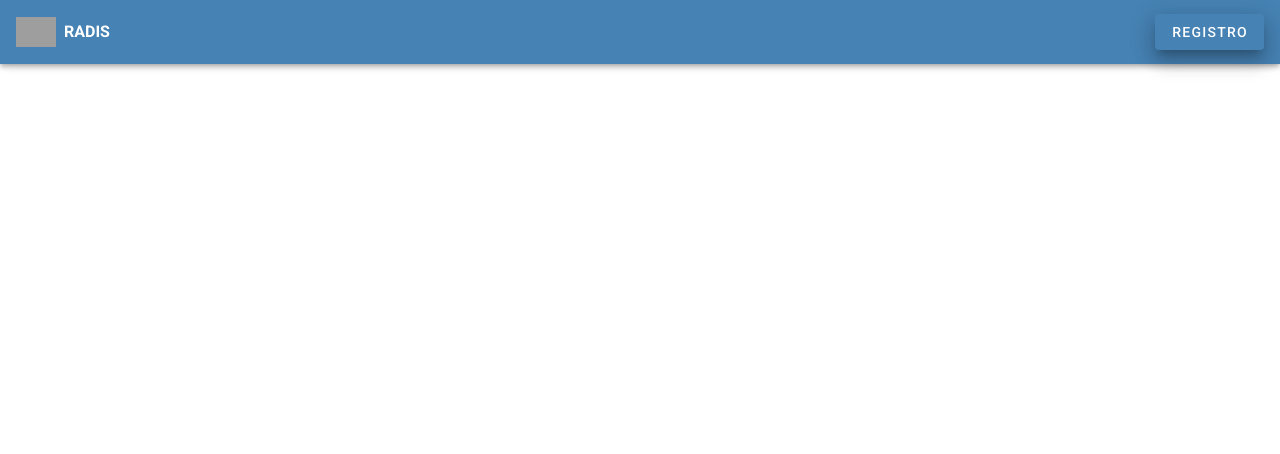
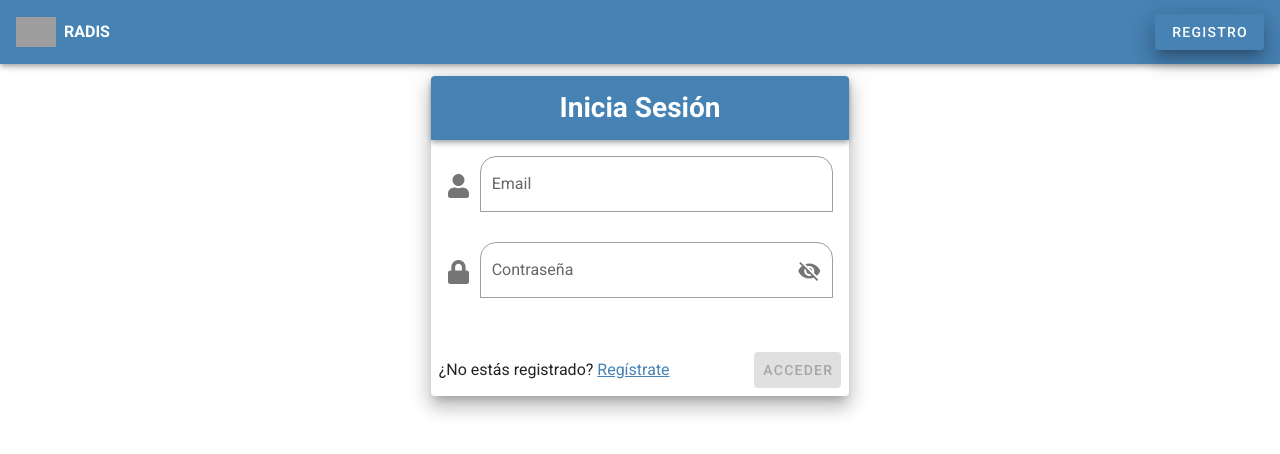
Before and after one commit to carlostorralba12/RedSocial_TFG, a Vue app in the folder frontend/: page /login in a window 1280 px wide. Shown: the top 454 px of the page. Built offline with nearby package versions, Linux system fonts and the light colour scheme; grey boxes are pictures that could not be loaded; a small style sheet from the web is missing.

Commit message:
Añado login frontend y cambios en el diseño de registro

```diff
--- a/frontend/package.json
+++ b/frontend/package.json
@@ -17,6 +17,7 @@
     "vuex": "^3.4.0"
   },
   "devDependencies": {
+    "@fortawesome/fontawesome-free": "^5.15.2",
     "@vue/cli-plugin-babel": "~4.5.0",
     "@vue/cli-plugin-pwa": "~4.5.0",
     "@vue/cli-plugin-router": "~4.5.0",
--- /dev/null
+++ b/frontend/src/components/Login/Login.vue
@@ -0,0 +1,128 @@
+<template>
+
+    <div class="login-wrapper">
+
+        <v-container fluid fill-height>
+
+            <v-layout align-center justify-center>
+
+               <v-flex xs12 sm8 md4>
+
+                  <v-card class="elevation-12">
+
+                     <v-toolbar dark color="primary">
+
+                        <v-toolbar-title class="header-auth">Inicia Sesión</v-toolbar-title>
+
+                     </v-toolbar>
+
+                     <v-card-text>
+
+                        <v-form v-model="loginForm">
+
+                           <v-text-field
+                              prepend-icon="fas fa-user"
+                              v-model="email"
+                              :rules="emailRules"
+                              label="Email"
+                              type="text"
+                              outlined
+                              shaped
+                           ></v-text-field>
+
+                           <v-text-field
+                              v-model="password"
+                               :rules="[rules.min]"
+                              prepend-icon="fas fa-lock"
+                              :append-icon="showPassword ? 'mdi-eye' : 'mdi-eye-off'"
+                              :type="showPassword ? 'text' : 'password'"
+                              label="Contraseña"
+                              outlined
+                              shaped
+                              @click:append="showPassword = !showPassword"
+                           ></v-text-field>
+
+                        </v-form>
+
+                     </v-card-text>
+
+                     <v-card-actions class="buttons-footer">
+
+                        <span>¿No estás registrado? <router-link to="register">Regístrate</router-link></span>
+                        <v-btn color="accent" @click="login()" type="submit" :disabled="!loginForm">Acceder</v-btn>
+
+                     </v-card-actions>
+
+                  </v-card>
+
+                  <v-alert v-if="errorLogin" class="error-login"
+                     transition="scale-transition"
+                     dismissible
+                     dense
+                     type="error">
+                     Email y contraseña incorrectos. Prueba otra vez...
+                  </v-alert>
+
+               </v-flex>
+
+            </v-layout>
+
+         </v-container>
+
+    </div>
+
+</template>
+
+<style scoped lang="scss">
+  @import './login.scss';
+</style>
+
+<script>
+ import AuthService from '../../services/auth.service';
+export default {
+   name: 'Login',
+   data: () => ({
+      errorLogin: false,
+      loginForm: false,
+      email: null,
+      emailRules: [
+         v => /.+@.+/.test(v) || 'El email debe ser válido'
+      ],
+      showPassword: false,
+      showRePassword: false,
+      password: null,
+      rePassword: null,
+      rules: {
+         min: v => !!v && v.length >= 8 || 'Mínimo 8 caracteres',
+         emailMatch: () => ("The email and password you entered don't match")
+      },
+      authService : new AuthService('login')
+   }),
+   methods: {
+      login: function(){
+            var user = JSON.stringify({
+                email: this.email,
+                password: this.password,
+                //image: this.image
+            })
+            var _this = this
+            this.authService.loginAndRegister(user).then(function(res){
+                if(res){
+                   if(res.message){
+                      _this.errorLogin =  true;
+                   }
+                   else{
+                      window.location = "http://localhost:8080/";
+                   }
+                }
+                else{
+                     _this.errorLogin = true;
+                }
+            });
+            this.errorLogin = false;
+
+        },
+   }
+
+}
+</script>
--- /dev/null
+++ b/frontend/src/components/Login/login.scss
@@ -0,0 +1,16 @@
+@import '../../styles/global.scss';
+
+.login-wrapper{
+
+    .error-login{
+        font-size: 14px;
+        margin-top: 3%;
+    }
+
+    .buttons-footer{
+        width: 100%;
+        display: flex;
+        justify-content: space-between;
+    }
+
+}
--- a/frontend/src/components/Register/Register.vue
+++ b/frontend/src/components/Register/Register.vue
@@ -2,13 +2,21 @@
 
     <div class="register-wrapper">
 
-        <div class="header-register">
+        <v-container fluid fill-height>
 
-             <h1 class="display-2 font-weight-bold mb-3">
-                Registro
-            </h1>
+            <v-layout align-center justify-center>
 
-        </div>
+                <v-flex xs12 sm8 md7>
+
+                       <v-card class="elevation-12">
+
+                            <v-toolbar dark color="primary" >
+
+                                <v-toolbar-title class="header-auth">Registro</v-toolbar-title>
+
+                            </v-toolbar>
+
+                            <v-cart-text>
 
                                 <div class="forms-wrapper">
 
@@ -201,11 +209,22 @@
 
                                     <div class="buttons-actions">
 
+                                        <span>¿Ya estás registrado? <router-link to="login">Inicia sesión</router-link></span>
                                         <v-btn @click=registerUser() color="accent" type="submit" :disabled="!obligatoryForm">Registrarse</v-btn>
 
                                     </div>
 
                                 </div>
+
+                            </v-cart-text>
+
+                        </v-card>
+
+                </v-flex>
+
+            </v-layout>
+
+        </v-container>
 
     </div>
 
@@ -264,9 +283,16 @@
                 city: this.city,
                 //image: this.image
             })
-                this.authService.register(user).then(function(res){
+            this.authService.loginAndRegister(user).then(function(res){
                 if(res){
-                        window.location = "http://localhost:8080/";
+                    if(res.message){
+                        alert('El email ya existe');
+                    }
+                    else{
+                        window.location = "http://localhost:8080/login";
+                    }
+
+
                 }
                 else{
                     window.alert('Registro incorrecto');
--- a/frontend/src/components/Register/register.scss
+++ b/frontend/src/components/Register/register.scss
@@ -7,7 +7,6 @@
     .forms-wrapper{
         background-color: white;
         margin: auto;
-        width: 70%;
         border-radius: 7px;
         box-shadow: 5px 10px 18px gray;
 
@@ -26,7 +25,8 @@
             border: 1px solid gray;
         }
         .buttons-actions{
-            text-align: right;
+            display: flex;
+            justify-content: space-between;
             padding: 2%;
         }
     }
--- a/frontend/src/main.js
+++ b/frontend/src/main.js
@@ -5,6 +5,8 @@ import router from './router'
 import store from './store'
 import vuetify from './plugins/vuetify'
 import 'roboto-fontface/css/roboto/roboto-fontface.css'
+import '@fortawesome/fontawesome-free/css/all.css'
+import '@fortawesome/fontawesome-free/js/all.js'
 
 Vue.config.productionTip = false
 
--- a/frontend/src/router/index.js
+++ b/frontend/src/router/index.js
@@ -2,6 +2,7 @@ import Vue from 'vue'
 import VueRouter from 'vue-router'
 // import Home from '../views/Home.vue'
 import Register from '../components/Register/Register.vue'
+import Login from '../components/Login/Login.vue'
 import HelloWorld from '../components/HelloWorld.vue'
 
 Vue.use(VueRouter)
@@ -24,6 +25,11 @@ const routes = [
     path: '/register',
     name: 'Register',
     component: Register
+  },
+  {
+    path: '/login',
+    name: 'Login',
+    component: Login
   }
 ]
 
--- a/frontend/src/services/auth.service.js
+++ b/frontend/src/services/auth.service.js
@@ -4,7 +4,7 @@ export default class AuthService {
     this.API_URL = "http://localhost:3000/api/" + url;
   }
 
-  register(user){
+  loginAndRegister(user){
     return fetch(this.API_URL, {
         method: 'POST',
         headers: {
@@ -12,6 +12,7 @@ export default class AuthService {
         },
         body: user
     }).then(function (respuesta) {
+        //console.log(respuesta);
         if (respuesta.ok)
             return respuesta.json();
     })
--- a/frontend/src/styles/global.scss
+++ b/frontend/src/styles/global.scss
@@ -1 +1,11 @@
 @import 'variables';
+
+.footer-app{
+    margin-top: 2%;
+}
+
+.header-auth{
+    margin: auto;
+    font-size: 28px;
+    font-weight: bold;
+}
```
Lines whose indentation alone changed are shown as unchanged.
